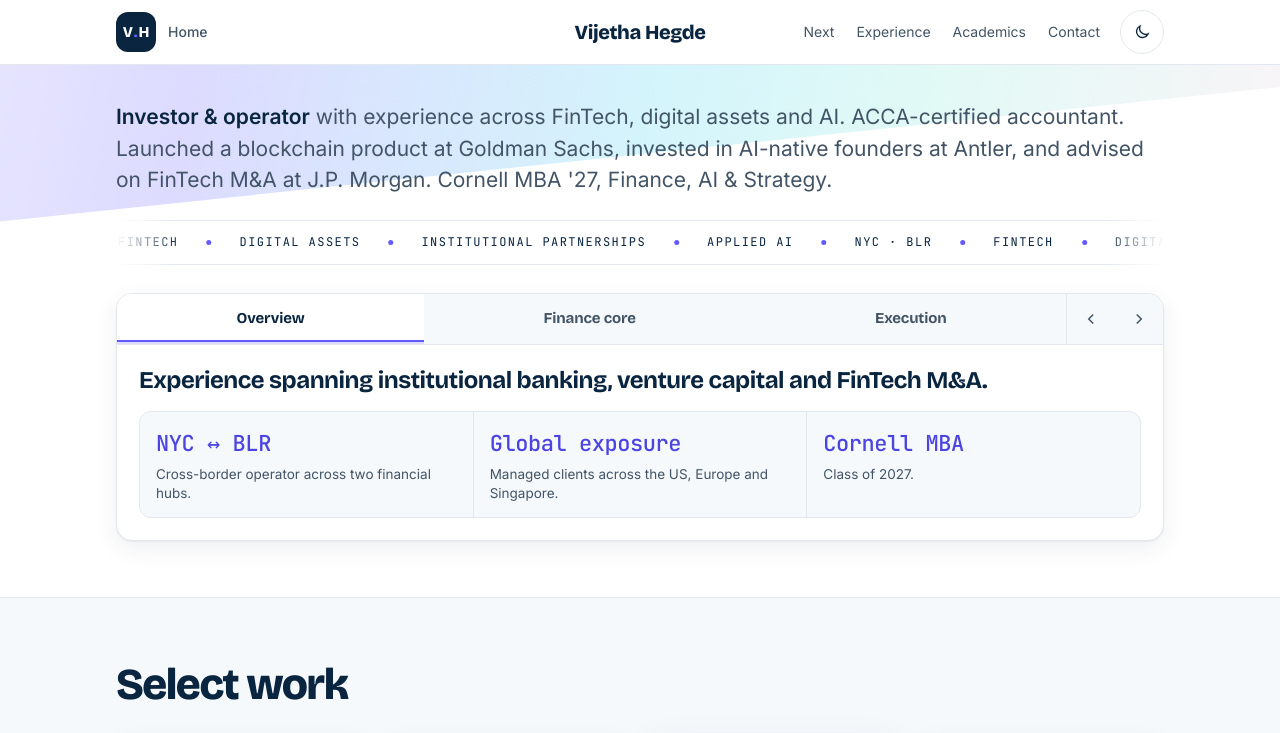
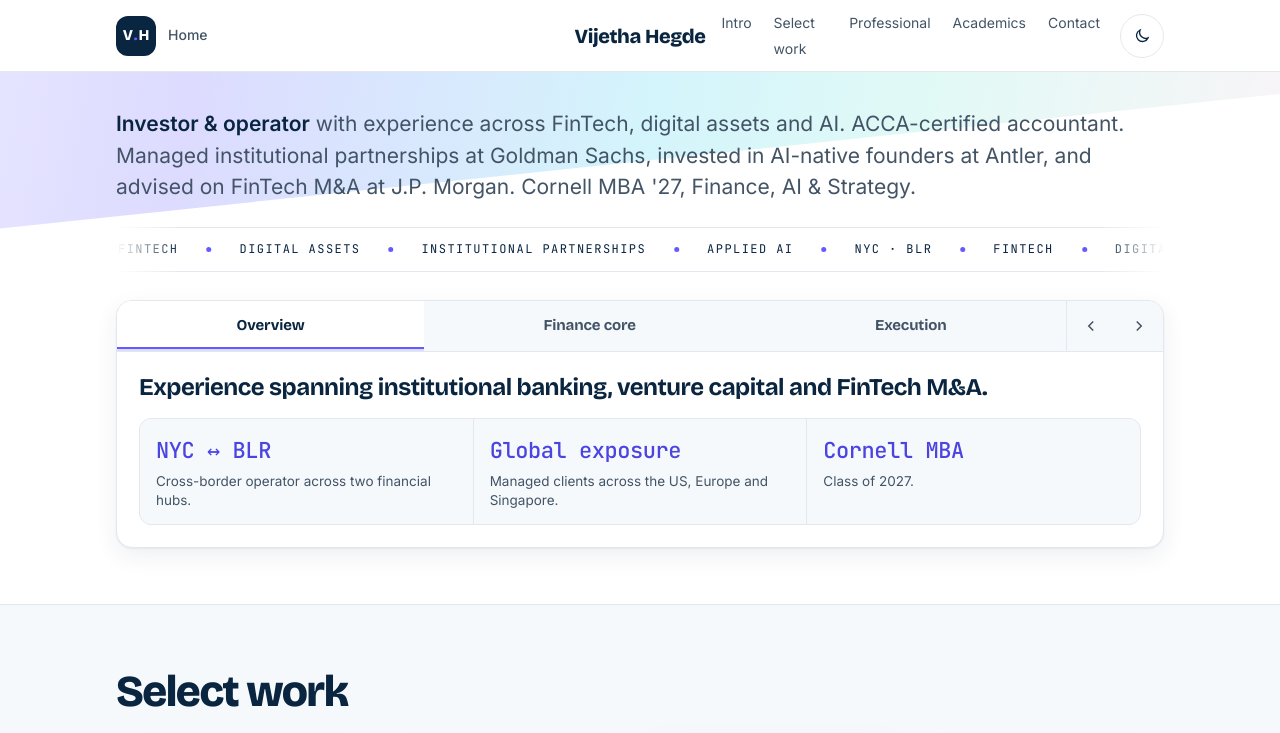
Before and after one commit to vh-cyber-123/Portfolio, a plain HTML site: page index.html in a window 1280 px wide. Shown: the top 733 px of the page. Drawn offline with nearby package versions, Linux system fonts and the light colour scheme.

Commit message:
Add files via upload

```diff
--- a/index.html
+++ b/index.html
@@ -132,6 +132,8 @@ nav.sections a:hover { color: var(--fg); }
 .j-item b { font-family: var(--mono); font-weight: 500; font-size: clamp(17px, 2vw, 20px); color: var(--accent-ink); letter-spacing: -0.02em; }
 .j-item span { font-size: 13.5px; color: var(--muted); line-height: 1.4; }
 .j-stat small { font-family: var(--mono); font-size: 10.5px; letter-spacing: .1em; text-transform: uppercase; color: var(--soft); }
+.j-link { color: inherit; border-bottom: 1px solid color-mix(in srgb, var(--accent) 40%, transparent); }
+.j-link:hover { border-bottom-color: var(--accent); }
 .j-stat span { font-size: 13.5px; color: var(--muted); line-height: 1.4; }
 .fade-swap { transition: opacity .2s ease, transform .2s ease; }
 .fade-swap.out { opacity: 0; transform: translateY(4px); }
@@ -266,8 +268,9 @@ dialog::backdrop { background: var(--scrim); }
     <div class="right">
     <nav class="sections" aria-label="Sections">
       <ul>
-        <li><a href="#next">Next</a></li>
-        <li><a href="#work">Experience</a></li>
+        <li><a href="#top">Intro</a></li>
+        <li><a href="#select-work">Select work</a></li>
+        <li><a href="#work">Professional</a></li>
         <li><a href="#academics">Academics</a></li>
         <li><a href="#contact">Contact</a></li>
       </ul>
@@ -286,7 +289,7 @@ dialog::backdrop { background: var(--scrim); }
   <div class="hero">
     <div class="band" aria-hidden="true"></div>
     <div class="wrap hero-anim" id="hero">
-      <p class="lede stagger"><strong>Investor &amp; operator</strong> with experience across FinTech, digital assets and AI. ACCA-certified accountant. Launched a blockchain product at Goldman Sachs, invested in AI-native founders at Antler, and advised on FinTech M&amp;A at J.P. Morgan. Cornell MBA '27, Finance, AI &amp; Strategy.</p>
+      <p class="lede stagger"><strong>Investor &amp; operator</strong> with experience across FinTech, digital assets and AI. ACCA-certified accountant. Managed institutional partnerships at Goldman Sachs, invested in AI-native founders at Antler, and advised on FinTech M&amp;A at J.P. Morgan. Cornell MBA '27, Finance, AI &amp; Strategy.</p>
       <div class="strip stagger" role="group" aria-label="Focus"><div class="strip-track"><ul><li>NYC · BLR</li><li>FinTech</li><li>Digital assets</li><li>Institutional partnerships</li><li>Applied AI</li></ul><ul aria-hidden="true"><li>NYC · BLR</li><li>FinTech</li><li>Digital assets</li><li>Institutional partnerships</li><li>Applied AI</li></ul></div></div>
     </div>
   </div>
@@ -309,7 +312,7 @@ dialog::backdrop { background: var(--scrim); }
     </div>
   </section>
 
-  <section class="block tint" aria-labelledby="sel-h">
+  <section class="block tint" id="select-work" aria-labelledby="sel-h">
     <div class="wrap">
       <div class="sec-head"><h2 id="sel-h">Select work</h2></div>
       <div class="selected">
@@ -455,7 +458,7 @@ dialog::backdrop { background: var(--scrim); }
         <a class="btn icon" href="mailto:vh245@cornell.edu" aria-label="Email Vijetha Hegde">
           <svg viewBox="0 0 24 24" fill="none" stroke="currentColor" stroke-width="1.8" aria-hidden="true"><rect x="3" y="5" width="18" height="14" rx="2"/><path d="M3 7l9 6 9-6"/></svg>
         </a>
-        <a class="btn icon" href="https://www.linkedin.com/search/results/people/?keywords=Vijetha%20Hegde" target="_blank" rel="noopener" aria-label="Vijetha Hegde on LinkedIn">
+        <a class="btn icon" href="https://www.linkedin.com/in/vijethahegde/" target="_blank" rel="noopener" aria-label="Vijetha Hegde on LinkedIn">
           <svg viewBox="0 0 24 24" fill="currentColor" aria-hidden="true"><path d="M20.45 20.45h-3.55v-5.57c0-1.33-.03-3.04-1.85-3.04-1.86 0-2.14 1.45-2.14 2.94v5.67H9.36V9h3.41v1.56h.05c.48-.9 1.64-1.85 3.37-1.85 3.6 0 4.27 2.37 4.27 5.46v6.28zM5.34 7.43a2.06 2.06 0 1 1 0-4.12 2.06 2.06 0 0 1 0 4.12zM7.12 20.45H3.56V9h3.56v11.45zM22.22 0H1.77C.79 0 0 .77 0 1.73v20.54C0 23.23.79 24 1.77 24h20.45c.98 0 1.78-.77 1.78-1.73V1.73C24 .77 23.2 0 22.22 0z"/></svg>
         </a>
       </div>
@@ -519,7 +522,7 @@ dialog::backdrop { background: var(--scrim); }
       cards: [["ACCA", "All-India rank 1 · Global rank 18."], ["Rank 1", "Out of 300, finance major."], ["Financial institutions", "Banking, audit and FI experience across Goldman Sachs and J.P. Morgan."]] },
     { t: "Execution", line: "Measurable outcomes across established organizations.",
       cards: [["$470mm+", "Transactions executed; 140+ clients managed; Analyst → Senior Analyst in 10 months.", "Goldman Sachs"],
-              ["Published thesis", "1,600+ unicorns analyzed; covered by Fortune.", "Antler"],
+              ["Published thesis", "1,600+ unicorns analyzed; covered by Fortune.", "Antler", "https://drive.google.com/file/d/1fjydTEuceercUgFAryERxJDfjTfsidTd/view"],
               ["$9.0bn+", "Deal execution experience; 100+ FinTech companies reviewed.", "J.P. Morgan, NY"]] }
   ];
   var idx = 0;
@@ -552,7 +555,8 @@ dialog::backdrop { background: var(--scrim); }
     } else c.cards.forEach(function (k) {
       var d = document.createElement('div'); d.className = 'j-stat';
       if (k[2]) { var o = document.createElement('small'); o.textContent = k[2]; d.appendChild(o); }
-      var b = document.createElement('b'); b.textContent = k[0];
+      var b = document.createElement('b');
+      if (k[3]) { var a = document.createElement('a'); a.href = k[3]; a.target = '_blank'; a.rel = 'noopener'; a.className = 'j-link'; a.textContent = k[0] + ' ↗'; b.appendChild(a); } else b.textContent = k[0];
       var sp = document.createElement('span'); sp.textContent = k[1];
       d.appendChild(b); d.appendChild(sp); stats.appendChild(d);
     });
```
